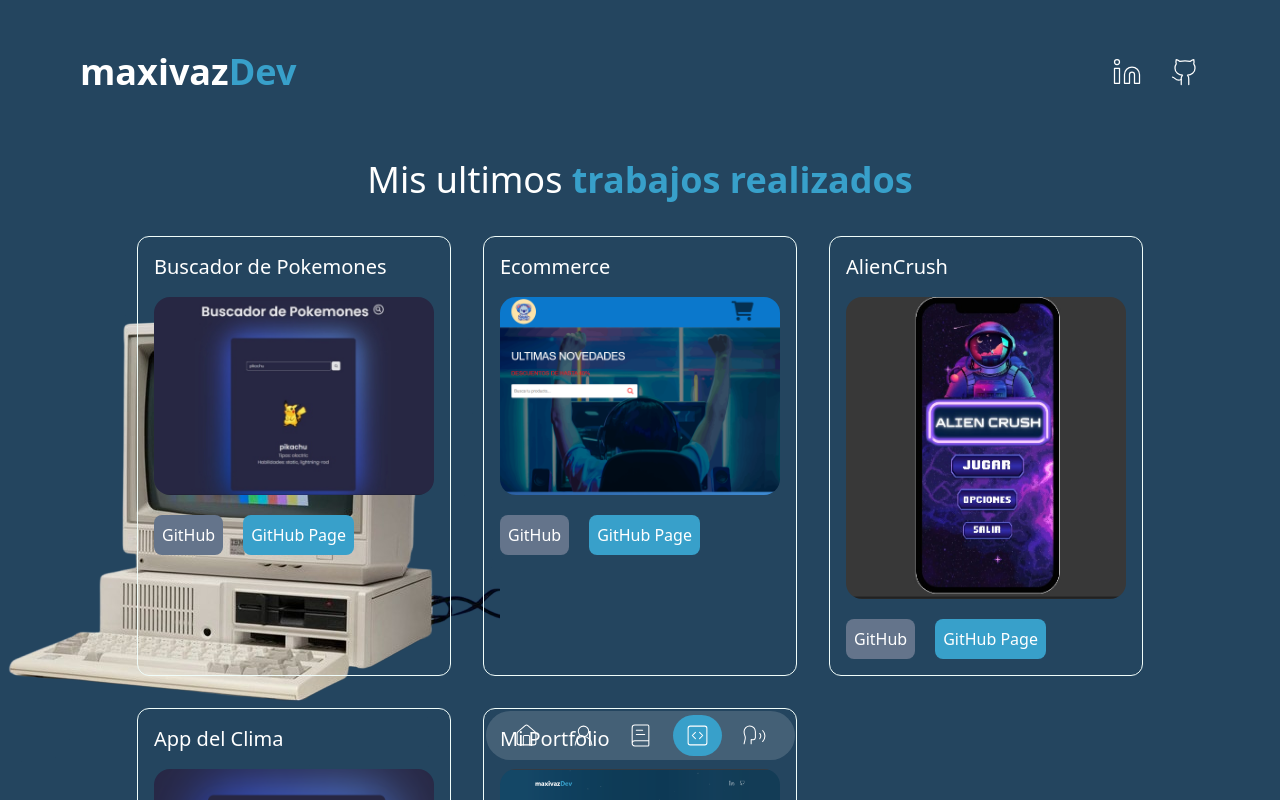
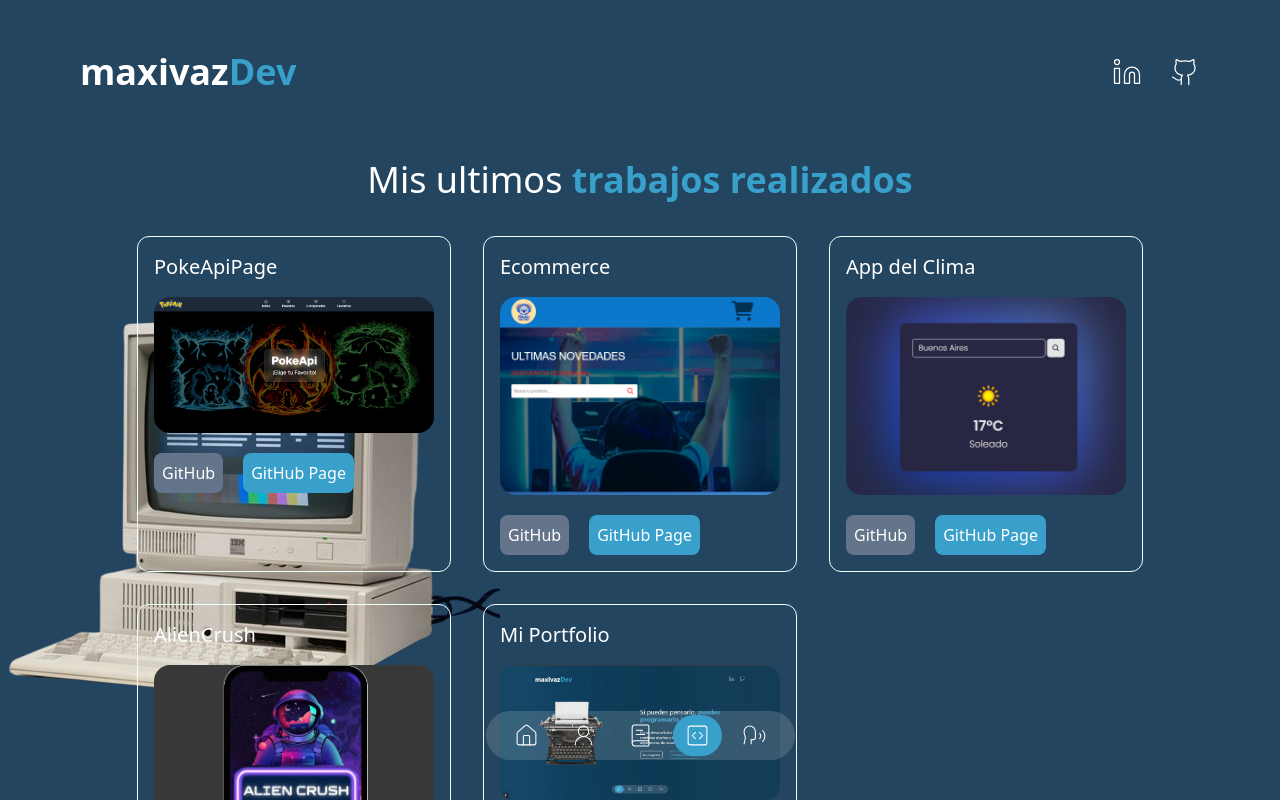
Before and after one commit to maximogarmasarvazquez/page-portfolio, a Next.js app: page /portfolio in a window 1280 px wide. Shown: the top 800 px of the page. Built offline with nearby package versions, Linux system fonts and the light colour scheme.

Commit message:
PokeApiUpdate

```diff
--- a/data.tsx
+++ b/data.tsx
@@ -132,9 +132,9 @@
 export const dataPortfolio = [
     {
         id: 1,
-        title: "Buscador de Pokemones",
-        image: "/images/p1.jpg",
-         urlDemo: "https://maximogarmasarvazquez.github.io/Pokemon-Api-Page/",
+        title: "PokeApiPage",
+        image: "/images/p1.png",
+         urlDemo: "https://pokemon-api-page.netlify.app/",
         urlGithub: "https://github.com/maximogarmasarvazquez/Pokemon-Api-Page",
 
     },
@@ -145,19 +145,21 @@
         urlDemo: "https://maximogarmasarvazquez.github.io/CarritoDeCompras/",
         urlGithub: "https://github.com/maximogarmasarvazquez/CarritoDeCompras",
 
-    },   {
+    },
+   {
         id: 3,
+        title: "App del Clima",
+        image: "/images/p4.png",
+        urlDemo: "https://maximogarmasarvazquez.github.io/App-Api-Clima/",
+        urlGithub: "https://github.com/maximogarmasarvazquez/App-Api-Clima",
+
+    },
+    {
+        id: 4,
         title: "AlienCrush ",
         image: "/images/p3.jpg",
         urlDemo: "https://github.com/maximogarmasarvazquez/AlienCrush",
         urlGithub: "https://github.com/maximogarmasarvazquez/AlienCrush",
-
-    },   {
-        id: 4,
-        title: "App del Clima",
-        image: "/images/p4.png",
-        urlDemo: "https://maximogarmasarvazquez.github.io/App-Api-Clima/",
-        urlGithub: "https://github.com/maximogarmasarvazquez/App-Api-Clima",
 
     },
     {
@@ -168,6 +170,7 @@
         urlGithub: "https://github.com/maximogarmasarvazquez/page-portfolio",
 
     },
+
 ];
 
 export const techsDataBack = [
```
Also changed, not shown: public/images/p1.jpg (deleted), public/images/p1.png (added).
